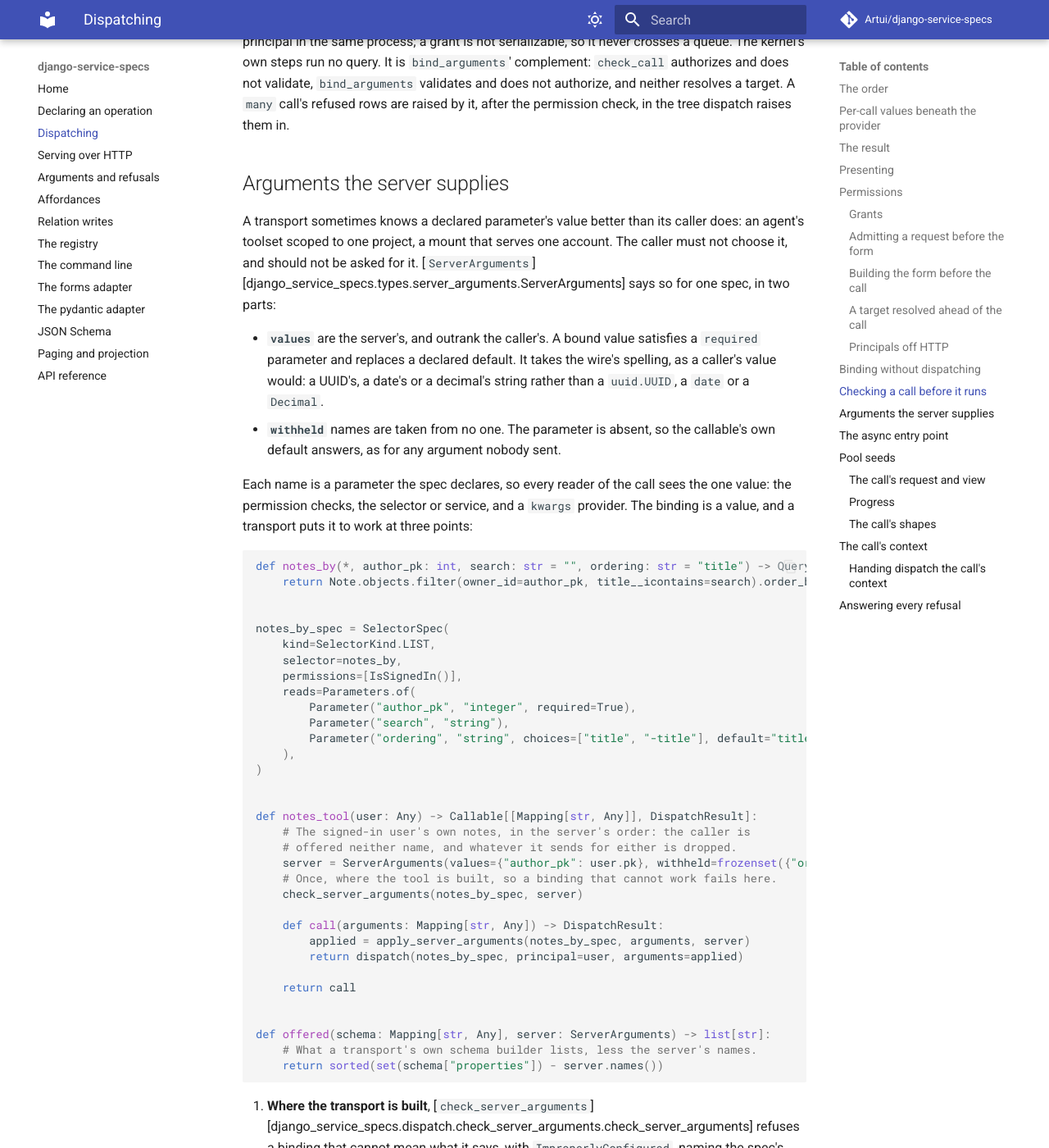
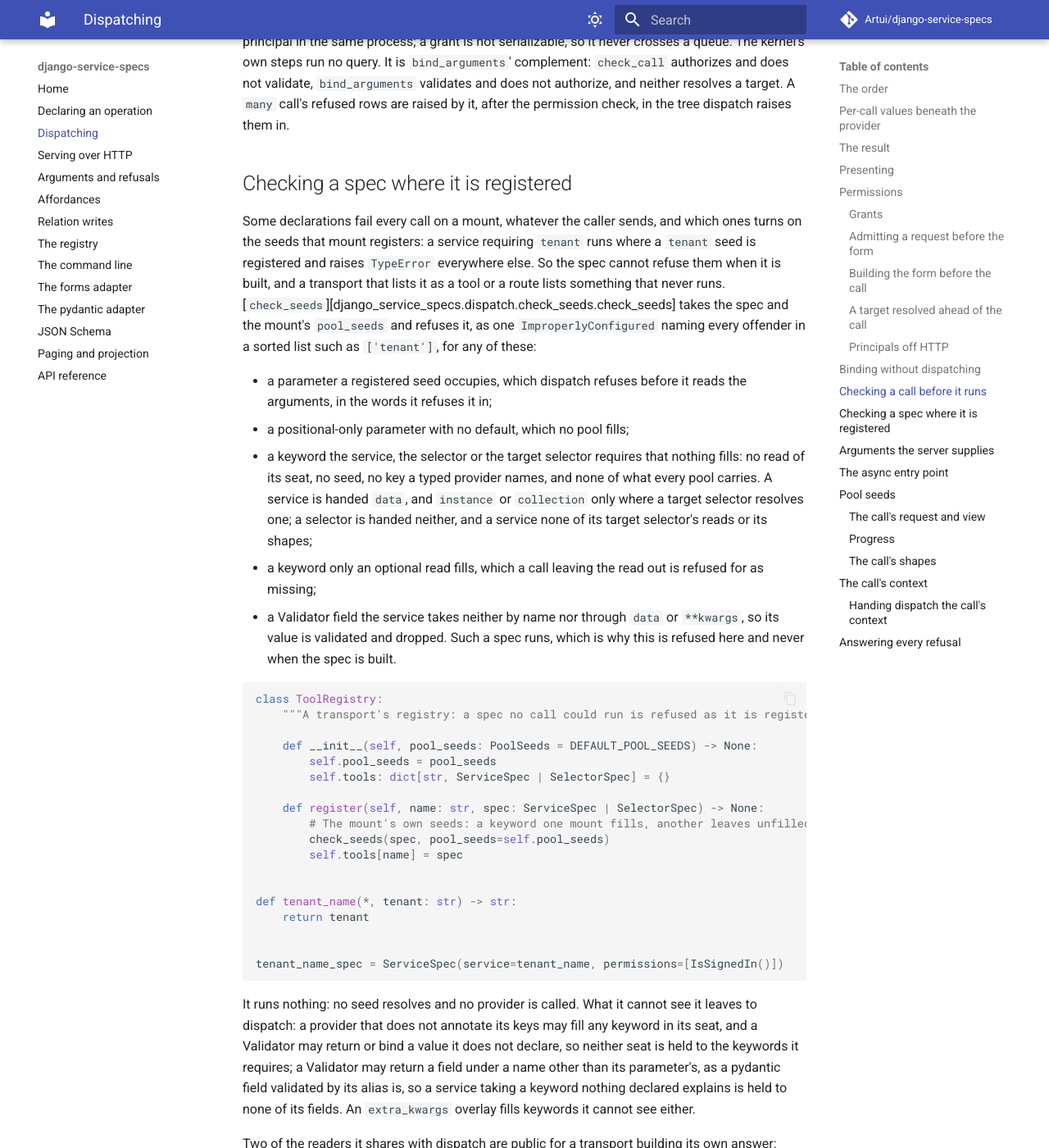
Before and after one commit to Artui/django-service-specs, an MkDocs documentation site: the page built from docs/dispatching.md, in a window 1280 px wide and 1400 px high, scrolled down 12996 px. Shown: the whole window at 82% size. Built offline with MkDocs 1.6.1 and Material for MkDocs 9.7.7, drawn with Linux system fonts in a browser that asks for light colours; comment, search, counter and statistics services are not loaded; some of the changed text lies outside the part shown.

Commit message:
Document check_seeds and the registration-time refusals
The dispatching page gains a section on refusing a spec where it is
registered, with an asserted example; the request/view and reserved-name
passages say where each refusal now answers.

Co-Authored-By: Claude Opus 5.5 <noreply@anthropic.com>

````diff
--- a/docs/declaring.md
+++ b/docs/declaring.md
@@ -75,7 +75,11 @@ missing argument would ask for a value the caller cannot send or already
 did, and a client that reads `InvalidArguments` as its own mistake would
 send the call again. It is decided at dispatch rather than when the spec is
 declared, because a registered seed may fill such a parameter, and the seeds
-are known only then.
+are known only then. A transport that knows the seeds of its mount refuses
+such a spec where it registers it, with
+[`check_seeds`][django_service_specs.dispatch.check_seeds.check_seeds], as it
+refuses an optional read over a selector keyword with no default, which a call
+leaving the read out is refused for.
 
 Four kinds of parameter are never missing: one with a default, `**kwargs`,
 `*args`, and a positional-only one, which dispatch never passes by name.
@@ -433,7 +437,9 @@ A provider annotated to fill a parameter declared anywhere else -
 selector's read - is refused with `ImproperlyConfigured` when the spec is
 built or, for a Validator field, when `parameters()` is assembled.
 [`server_owned_keys`][django_service_specs.specs.server_owned_keys.server_owned_keys]
-gathers what every provider of a spec fills, with the seeds' names. None of
+gathers what every provider of a spec fills, with the seeds' names, and
+[`provider_reached`][django_service_specs.dispatch.provider_reached.provider_reached]
+every parameter a provider fills or may fill, which the shape check relaxes. None of
 them is a parameter dispatch demands, so a transport building an input schema
 of its own subtracts the set from what `parameters()` lists:
 
--- a/docs/dispatching.md
+++ b/docs/dispatching.md
@@ -528,6 +528,55 @@ so it never crosses a queue. The kernel's own steps run no query. It is
 target. A `many` call's refused rows are raised by it, after the permission
 check, in the tree dispatch raises them in.
 
+## Checking a spec where it is registered
+
+Some declarations fail every call on a mount, whatever the caller sends, and
+which ones turns on the seeds that mount registers: a service requiring
+`tenant` runs where a `tenant` seed is registered and raises `TypeError`
+everywhere else. So the spec cannot refuse them when it is built, and a
+transport that lists it as a tool or a route lists something that never runs.
+[`check_seeds`][django_service_specs.dispatch.check_seeds.check_seeds] takes
+the spec and the mount's `pool_seeds` and refuses it, as one
+`ImproperlyConfigured` naming every offender in a sorted list such as
+`['tenant']`, for any of these:
+
+- a parameter a registered seed occupies, which dispatch refuses before it
+  reads the arguments, in the words it refuses it in;
+- a positional-only parameter with no default, which no pool fills;
+- a keyword the service, the selector or the target selector requires that
+  nothing fills: no read of its seat, no seed, no key a typed provider names,
+  and none of what every pool carries. A service is handed `data`, and
+  `instance` or `collection` only where a target selector resolves one; a
+  selector is handed neither, and a service none of its target selector's
+  reads or its shapes;
+- a keyword only an optional read fills, which a call leaving the read out is
+  refused for as missing;
+- a Validator field the service takes neither by name nor through `data` or
+  `**kwargs`, so its value is validated and dropped. Such a spec runs, which
+  is why this is refused here and never when the spec is built.
+
+```python
+--8<--
+docs/examples/dispatching.py:check_seeds
+--8<--
+```
+
+It runs nothing: no seed resolves and no provider is called. What it cannot
+see it leaves to dispatch: a provider that does not annotate its keys may fill
+any keyword in its seat, and a Validator may return or bind a value it does
+not declare, so neither seat is held to the keywords it requires; a Validator
+may return a field under a name other than its parameter's, as a pydantic
+field validated by its alias is, so a service taking a keyword nothing
+declared explains is held to none of its fields. An `extra_kwargs` overlay
+fills keywords it cannot see either.
+
+Two of the readers it shares with dispatch are public for a transport building
+its own answer: [`seed_named_parameters`][django_service_specs.dispatch.seed_named_parameters.seed_named_parameters],
+the reflected reads a seed fills and the parameters dispatch refuses, and
+[`provider_reached`][django_service_specs.dispatch.provider_reached.provider_reached],
+every parameter a provider fills or may fill, which the shape check does not
+demand of the caller.
+
 ## Arguments the server supplies
 
 A transport sometimes knows a declared parameter's value better than its
@@ -691,7 +740,7 @@ it is resolved.
 
 A registered name is **reserved**, and that is half of what registering does.
 A spec that declares a parameter by that name is refused at dispatch with
-`ImproperlyConfigured`; a caller that sends it is refused like any other
+`ImproperlyConfigured`, and by `check_seeds` where a transport registers it; a caller that sends it is refused like any other
 undeclared argument; and `extend()` refuses one of the dispatcher's own names,
 or a name registered twice, with `ValueError`. Either half alone is a trap: a
 value with no reservation would share the pool with an argument of the same
@@ -722,11 +771,12 @@ read off the request, is `tenant=lambda *, request: request.tenant`. The three
 and the affordance functions read them off the `call_context` they are handed,
 so a page or a listing asks what dispatch would.
 
-A spec declaring a parameter named `request` or `view` is refused at dispatch
-with `ImproperlyConfigured`, on every route, and so is a `kwargs` provider or an
-`extra_kwargs` key of either name. A read reflected off a selector's own
-signature is not refused: the call's value fills it, as a registered seed fills
-one named like it. A top-level Validator field of either name is the caller's: it takes a registered seed's seat, as below, validating into
+A read or a shape named `request` or `view` is refused with
+`ImproperlyConfigured` when the spec is built, and a `many` spec's list of
+either name at dispatch, on every route, and so is a `kwargs` provider or an
+`extra_kwargs` key of either name. A read marked `reflected` is not refused: the
+call's value fills it, as a registered seed fills one named like it. A shape is
+refused though it is marked, since no seat fills a shape. A top-level Validator field of either name is the caller's: it takes a registered seed's seat, as below, validating into
 `data` while a service naming it reads the call's own. Neither name is in
 `RESERVED_POOL_SEEDS` or `PoolSeeds.reserved`, so **a mount may still register
 either** through `PoolSeeds`, by the constructor or `extend()`, as transports
--- a/docs/examples/dispatching.py
+++ b/docs/examples/dispatching.py
@@ -30,6 +30,7 @@ from django_service_specs import (
     authorize,
     bind_arguments,
     check_call,
+    check_seeds,
     check_server_arguments,
     dispatch,
     form_keywords,
@@ -160,6 +161,28 @@ def enqueue_rename(user: Any, arguments: dict[str, Any], queue: list[Any]) -> No
 
 
 # --8<-- [end:check_call]
+
+
+# --8<-- [start:check_seeds]
+class ToolRegistry:
+    """A transport's registry: a spec no call could run is refused as it is registered."""
+
+    def __init__(self, pool_seeds: PoolSeeds = DEFAULT_POOL_SEEDS) -> None:
+        self.pool_seeds = pool_seeds
+        self.tools: dict[str, ServiceSpec | SelectorSpec] = {}
+
+    def register(self, name: str, spec: ServiceSpec | SelectorSpec) -> None:
+        # The mount's own seeds: a keyword one mount fills, another leaves unfilled.
+        check_seeds(spec, pool_seeds=self.pool_seeds)
+        self.tools[name] = spec
+
+
+def tenant_name(*, tenant: str) -> str:
+    return tenant
+
+
+tenant_name_spec = ServiceSpec(service=tenant_name, permissions=[IsSignedIn()])
+# --8<-- [end:check_seeds]
 
 
 # --8<-- [start:server_arguments]
````
Also changed, not shown: 3 other files.
